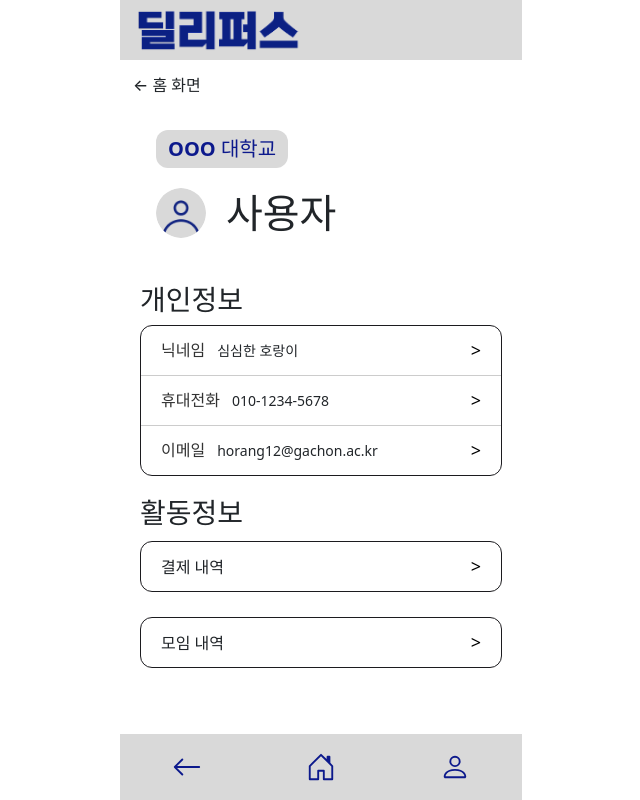
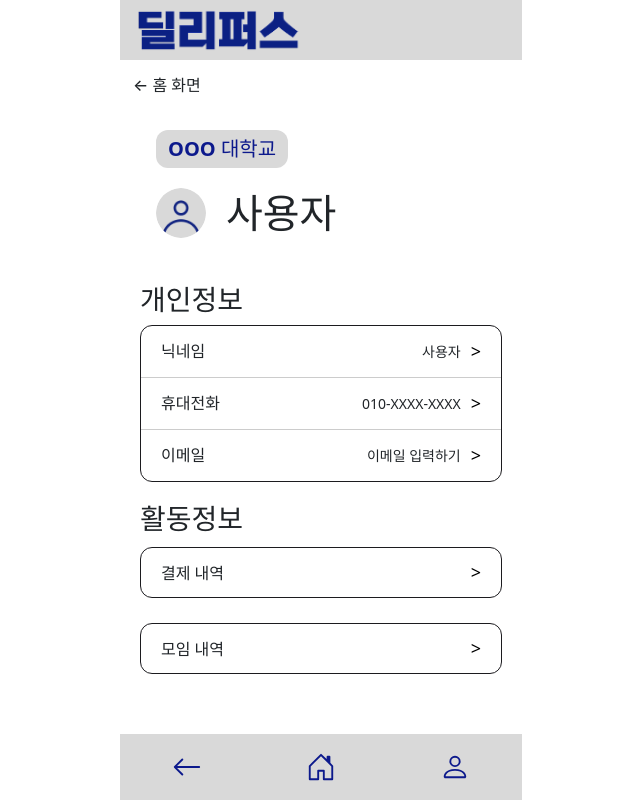
Before and after one commit to GCU-Project-Space/Front, a React (Vite) app: page /mypage in a window 1280 px wide. Shown: the whole page, without its empty margins (319-959 px from the left). Built offline with nearby package versions, Linux system fonts and the light colour scheme; no server answers.

Commit message:
fix : userInfoBox 수정기능 UI 수정 및 개인정보 변수화

```diff
--- a/src/components/UserInfoBox.jsx
+++ b/src/components/UserInfoBox.jsx
@@ -1,77 +1,95 @@
 import React, { useState } from 'react';
 
 function UserInfoBox() {
-  const [isEditing, setIsEditing] = useState(false);
   const [editedInfo, setEditedInfo] = useState({
-    nickname: '심심한 호랑이',
-    phone: '010-1234-5678',
-    email: 'horang12@gachon.ac.kr'
+    nickname: '사용자',
+    phone: '010-XXXX-XXXX',
+    email: '이메일 입력하기',
   });
 
-  const handleChange = (field, value) => {
-    setEditedInfo(prev => ({ ...prev, [field]: value }));
+  const [editField, setEditField] = useState(null);
+  const [tempValue, setTempValue] = useState('');
+
+  const fields = [
+    { label: '닉네임', key: 'nickname' },
+    { label: '휴대전화', key: 'phone' },
+    { label: '이메일', key: 'email' },
+  ];
+
+  const handleEditClick = (key) => {
+    setEditField(key);
+    setTempValue(editedInfo[key]);
+  };
+
+  const handleCancel = () => {
+    setEditField(null);
+    setTempValue('');
   };
 
   const handleSave = () => {
-    // 실제 저장 로직 추가 가능 (예: axios.post)
-    setIsEditing(false);
-    console.log('저장된 정보:', editedInfo);
+    setEditedInfo((prev) => ({
+      ...prev,
+      [editField]: tempValue,
+    }));
+    setEditField(null);
   };
 
   return (
-    <div style={{
+    <div
+      style={{
         border: '1px solid #1C1B1F',
         borderRadius: '12px',
         width: '100%',
         maxWidth: '400px',
         margin: '0 auto',
         overflow: 'hidden',
-    }}>
-      {!isEditing ? (
-        [
-          { label: '닉네임', key: 'nickname', value: editedInfo.nickname },
-          { label: '휴대전화', key: 'phone', value: editedInfo.phone },
-          { label: '이메일', key: 'email', value: editedInfo.email },
-        ].map((item, idx, arr) => (
+      }}
+    >
+      {fields.map(({ label, key }, idx) => (
         <div
-            key={item.key}
-            onClick={() => setIsEditing(true)}
+          key={key}
           style={{
             display: 'flex',
             justifyContent: 'space-between',
             alignItems: 'center',
-              padding: '11px 20px',
-              borderBottom: idx < arr.length - 1 ? '1px solid #ccc' : 'none',
+            padding: '12px 20px',
+            borderBottom: idx < fields.length - 1 ? '1px solid #ccc' : 'none',
+          }}
+        >
+          {editField === key ? (
+            <div style={{ flex: 1 }}>
+              <div style={{ fontSize: '16px', fontWeight: 'bold', marginBottom: '6px' }}>{label}</div>
+              <input
+                type="text"
+                value={tempValue}
+                onChange={(e) => setTempValue(e.target.value)}
+                style={{ width: '100%', padding: '6px', fontSize: '14px' }}
+              />
+              <div style={{ marginTop: '8px', display: 'flex', justifyContent: 'flex-end', gap: '8px' }}>
+                <button onClick={handleSave}>저장</button>
+                <button onClick={handleCancel}>취소</button>
+              </div>
+            </div>
+          ) : (
+            <div
+              onClick={() => handleEditClick(key)}
+              style={{
+                display: 'flex',
+                justifyContent: 'space-between',
+                alignItems: 'center',
+                width: '100%',
                 cursor: 'pointer',
               }}
             >
-            <div style={{ display: 'flex', alignItems: 'center', gap: '12px' }}>
-              <span style={{ fontSize: '16px', fontWeight: 'bold', color: '#333' }}>{item.label}</span>
-              <span style={{ fontSize: '14px', fontWeight: '500' }}>{item.value}</span>
-            </div>
+              <span style={{ fontSize: '16px', fontWeight: 'bold', marginRight: '10px' }}>{label}</span>
+              <span style={{ fontSize: '14px', fontWeight: '500', marginRight: '10px', flex: 1, textAlign: 'right' }}>
+                {editedInfo[key]}
+              </span>
               <span style={{ fontSize: '18px', color: 'black', fontWeight: '500' }}>{'>'}</span>
             </div>
-        ))
-      ) : (
-        <div style={{ padding: '20px', display: 'flex', flexDirection: 'column', gap: '12px' }}>
-          <label>
-            닉네임
-            <input type="text" value={editedInfo.nickname} onChange={(e) => handleChange('nickname', e.target.value)} style={{ width: '100%' }} />
-          </label>
-          <label>
-            휴대전화
-            <input type="text" value={editedInfo.phone} onChange={(e) => handleChange('phone', e.target.value)} style={{ width: '100%' }} />
-          </label>
-          <label>
-            이메일
-            <input type="email" value={editedInfo.email} onChange={(e) => handleChange('email', e.target.value)} style={{ width: '100%' }} />
-          </label>
-          <div style={{ display: 'flex', justifyContent: 'flex-end', gap: '10px' }}>
-            <button onClick={() => setIsEditing(false)}>취소</button>
-            <button onClick={handleSave}>저장</button>
+          )}
         </div>
-        </div>
-      )}
+      ))}
     </div>
   );
 }
```
Lines whose indentation alone changed are shown as unchanged.
